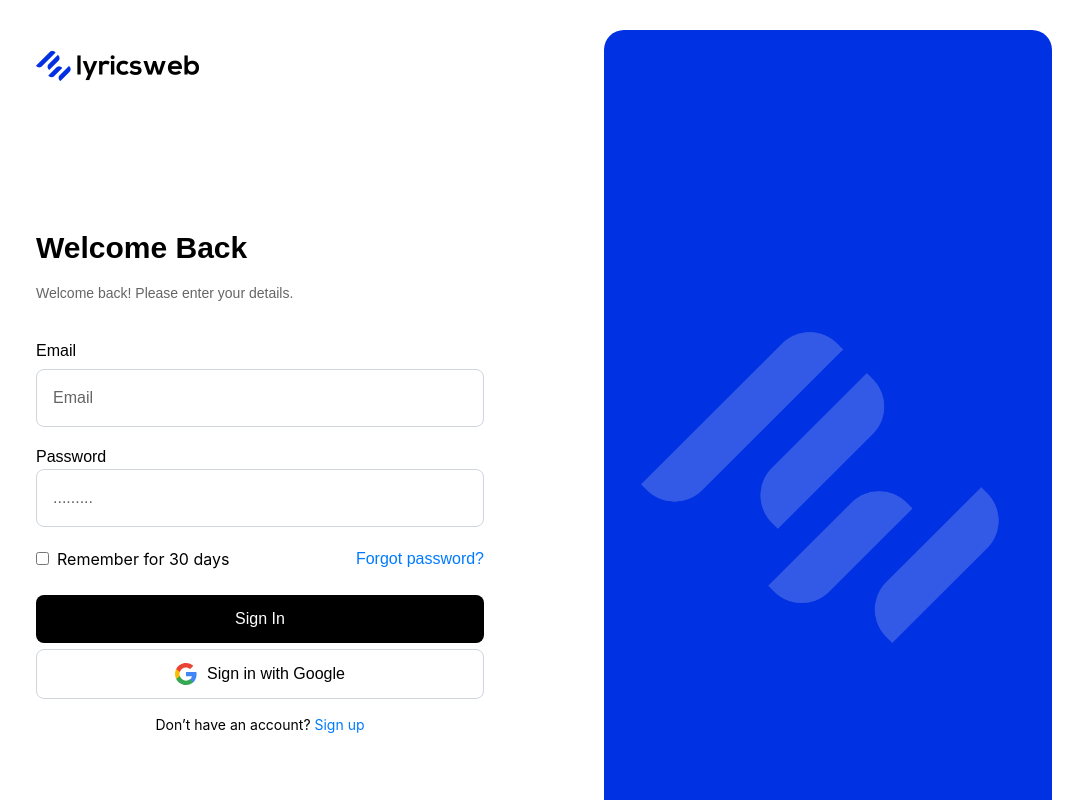
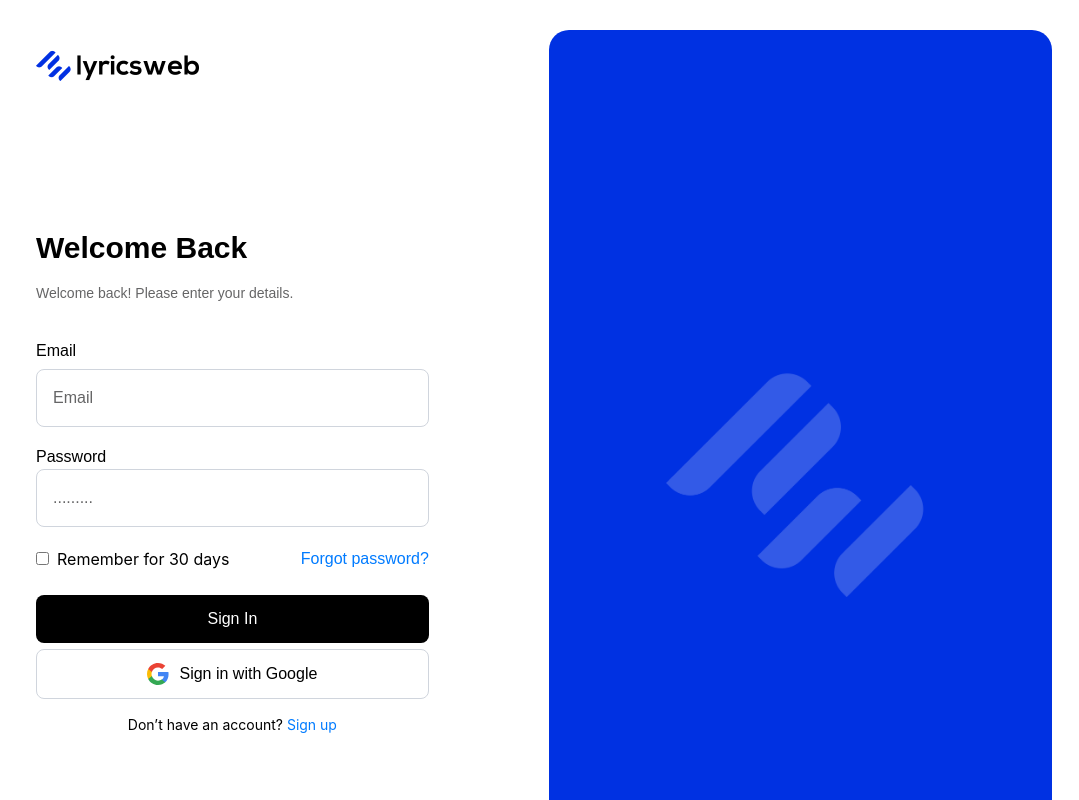
Before and after one commit to sonambishnoi550/next-js-text, a Next.js app: page / in a window 1280 px wide. Shown: the top 800 px of the page, without its empty margins (201-1280 px from the left). Built offline with nearby package versions, Linux system fonts and the light colour scheme.

Commit message:
change padding

```diff
--- a/src/components/MyLoginForm.tsx
+++ b/src/components/MyLoginForm.tsx
@@ -148,7 +148,7 @@ const MyLoginForm = () => {
                         </p>
                     </form>
                 </div>
-                <div className="max-w-[759px] max-lg:hidden w-full h-[899px] bg-darkBlue rounded-[20px] flex justify-center items-center">
+                <div className="max-w-[759px] max-lg:hidden w-full h-[899px] bg-darkBlue xl:px-[90px] rounded-[20px] flex justify-center items-center">
                     <img className="pointer-events-none max-2xl:w-10/12" src="./assets/images/png/form-image.png" alt="form-image" width={759} height={899} />
                 </div>
             </div>
```
